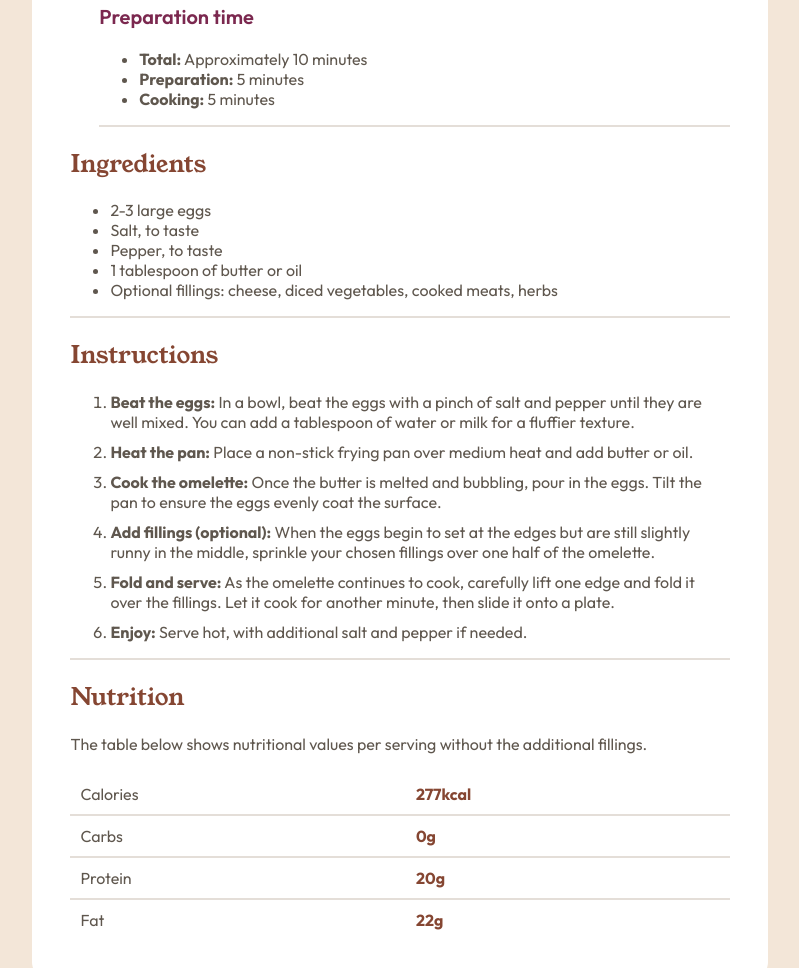
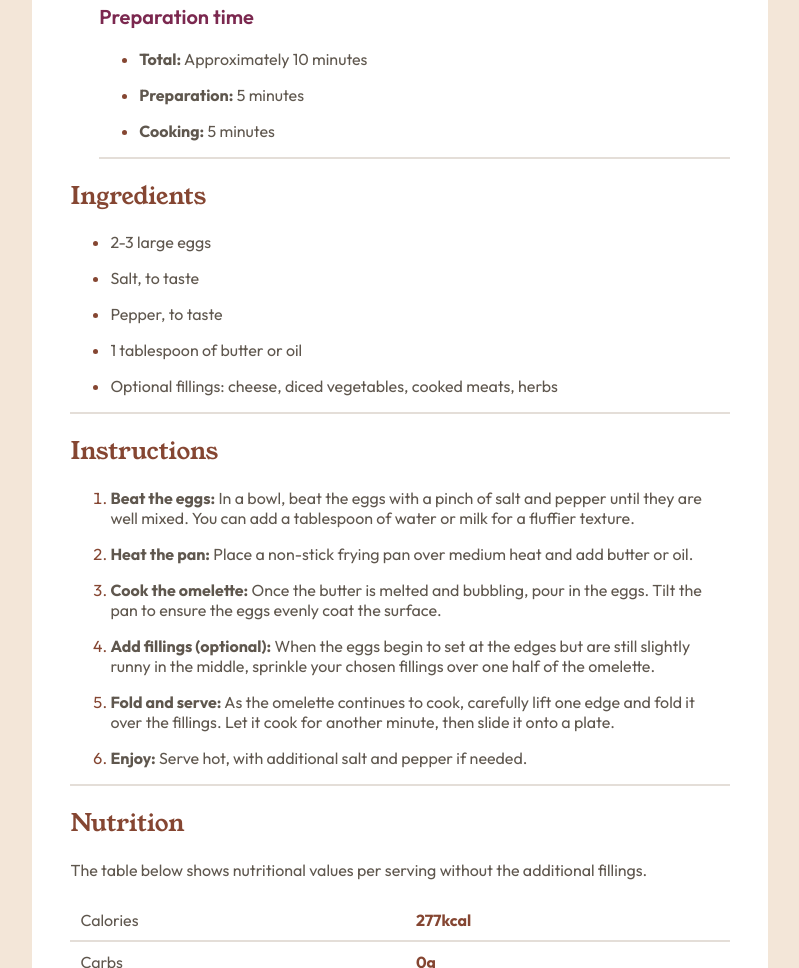
Before and after one commit to MohammadShool/recipe-page-main, a plain HTML site: page index.html in a window 1280 px wide. Shown: the part 560-1528 px from the top of the page, without its empty margins (240-1039 px from the left). Drawn offline with Linux system fonts and the light colour scheme.

Commit message:
make another change

```diff
--- a/index.html
+++ b/index.html
@@ -67,7 +67,6 @@
         border-radius: 1rem;
       }
 
-
       main article header img {
         width: 100%;
         border-radius: 1rem;
@@ -78,7 +77,7 @@
         margin: 0;
         margin-top: 1.8rem;
         word-spacing: -2px;
-        letter-spacing: .3px;
+        letter-spacing: 0.3px;
         color: hsl(24, 5%, 18%);
       }
 
@@ -92,9 +91,9 @@
         margin-left: 1.8rem;
       }
 
-      .times h3{
+      .times h3 {
         font-size: 1.25rem;
-        font-family: outfit!important;
+        font-family: outfit !important;
         font-weight: 600;
         color: hsl(332, 51%, 32%);
       }
@@ -103,12 +102,11 @@
         border-bottom: solid 2px hsl(30, 18%, 87%);
       }
 
-      main article section:last-child
-      {
+      main article section:last-child {
         border-bottom: none;
       }
 
-      main article section h2{
+      main article section h2 {
         color: hsl(14, 45%, 36%);
       }
 
@@ -117,34 +115,37 @@
         font-size: 16px;
       }
 
-      main article section table{
+      main article section table {
         width: 100%;
         border-collapse: collapse;
       }
 
-      main article section table caption{
+      main article section table caption {
         text-align: left;
         margin-bottom: 20px;
       }
 
-      main article section table tr{
+      main article section table tr {
         border-bottom: 2px solid hsl(30, 18%, 87%);
       }
 
-      main article section table td{
+      main article section table td {
         padding: 10px;
       }
 
-      main article section table td:nth-child(even)
-      {
+      main article section table td:nth-child(even) {
         font-weight: bold;
         color: hsl(14, 45%, 36%);
       }
 
-      main article section table tr:last-child{
-        border-bottom:none;
+      main article section table tr:last-child {
+        border-bottom: none;
       }
 
+      main article section ul li,
+      main article section ol li {
+        color: hsl(14, 45%, 36%);
+      }
 
       .attribution {
         font-size: 11px;
@@ -171,20 +172,22 @@
         <section class="times">
           <h3>Preparation time</h3>
           <ul>
-            <li><b>Total:</b> Approximately 10 minutes</li>
-            <li><b>Preparation:</b> 5 minutes</li>
-            <li><b>Cooking:</b> 5 minutes</li>
+            <li><p><b>Total:</b> Approximately 10 minutes</p></li>
+            <li><p><b>Preparation:</b> 5 minutes</p></li>
+            <li><p><b>Cooking:</b> 5 minutes</p></li>
           </ul>
         </section>
         <section>
           <h2>Ingredients</h2>
           <ul>
-            <li>2-3 large eggs</li>
-            <li>Salt, to taste</li>
-            <li>Pepper, to taste</li>
-            <li>1 tablespoon of butter or oil</li>
+            <li><p>2-3 large eggs</p></li>
+            <li><p>Salt, to taste</p></li>
+            <li><p>Pepper, to taste</p></li>
+            <li><p>1 tablespoon of butter or oil</p></li>
             <li>
-              Optional fillings: cheese, diced vegetables, cooked meats, herbs
+              <p>
+                Optional fillings: cheese, diced vegetables, cooked meats, herbs
+              </p>
             </li>
           </ul>
         </section>
@@ -192,30 +195,45 @@
           <h2>Instructions</h2>
           <ol>
             <li>
-              <b>Beat the eggs:</b> In a bowl, beat the eggs with a pinch of salt and
-              pepper until they are well mixed. You can add a tablespoon of
-              water or milk for a fluffier texture.
+              <p></p>
+              <p>
+                <b>Beat the eggs:</b> In a bowl, beat the eggs with a pinch of
+                salt and pepper until they are well mixed. You can add a
+                tablespoon of water or milk for a fluffier texture.
+              </p>
             </li>
             <li>
-              <b>Heat the pan:</b> Place a non-stick frying pan over medium heat and
-              add butter or oil.
+              <p>
+                <b>Heat the pan:</b> Place a non-stick frying pan over medium
+                heat and add butter or oil.
+              </p>
             </li>
             <li>
-              <b>Cook the omelette:</b> Once the butter is melted and bubbling, pour in
-              the eggs. Tilt the pan to ensure the eggs evenly coat the surface.
+              <p>
+                <b>Cook the omelette:</b> Once the butter is melted and
+                bubbling, pour in the eggs. Tilt the pan to ensure the eggs
+                evenly coat the surface.
+              </p>
             </li>
             <li>
-              <b>Add fillings (optional):</b> When the eggs begin to set at the edges
-              but are still slightly runny in the middle, sprinkle your chosen
-              fillings over one half of the omelette.
+              <p>
+                <b>Add fillings (optional):</b> When the eggs begin to set at
+                the edges but are still slightly runny in the middle, sprinkle
+                your chosen fillings over one half of the omelette.
+              </p>
             </li>
             <li>
-              <b>Fold and serve:</b> As the omelette continues to cook, carefully lift
-              one edge and fold it over the fillings. Let it cook for another
-              minute, then slide it onto a plate.
+              <p>
+                <b>Fold and serve:</b> As the omelette continues to cook,
+                carefully lift one edge and fold it over the fillings. Let it
+                cook for another minute, then slide it onto a plate.
+              </p>
             </li>
             <li>
-              <b>Enjoy:</b> Serve hot, with additional salt and pepper if needed.
+              <p>
+                <b>Enjoy:</b> Serve hot, with additional salt and pepper if
+                needed.
+              </p>
             </li>
           </ol>
         </section>
@@ -249,8 +267,10 @@
       </article>
     </main>
     <div class="attribution">
-    Challenge by <a href="https://www.frontendmentor.io?ref=challenge" target="_blank">Frontend Mentor</a>.
-    Coded by <a href="https://github.com/MohammadShool/">Mohammad</a>.
-  </div>
+      Challenge by
+      <a href="https://www.frontendmentor.io?ref=challenge" target="_blank"
+        >Frontend Mentor</a
+      >. Coded by <a href="https://github.com/MohammadShool/">Mohammad</a>.
+    </div>
   </body>
 </html>
```
